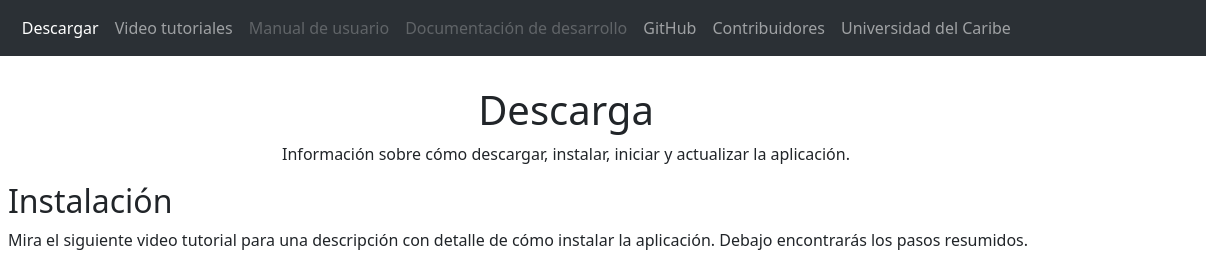
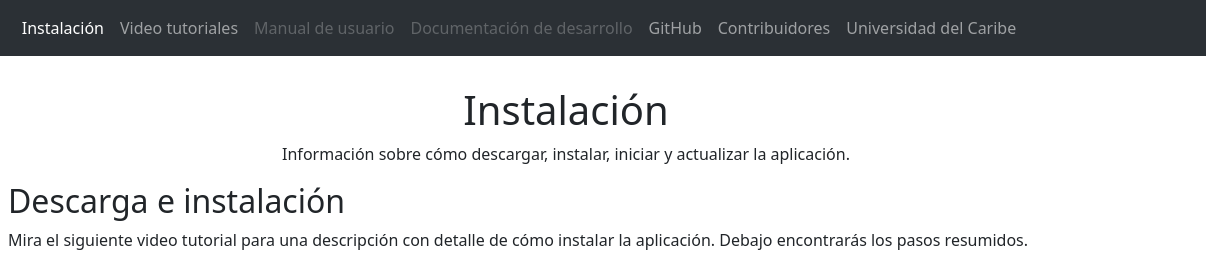
Before and after one commit to sia-information-system/sia-website, a plain HTML site: page pages/installation.html in a window 1280 px wide. Shown: the top 280 px of the page, 74-1280 px from the left. Drawn offline with nearby package versions, Linux system fonts and the light colour scheme; grey boxes are pictures that could not be loaded.

Commit message:
Renamed download page to installation page.

```diff
--- a/pages/download.html
+++ b/pages/installation.html
@@ -25,7 +25,7 @@
       <div class="collapse navbar-collapse" id="navbarNav">
         <ul class="navbar-nav">
           <li class="nav-item">
-            <a class="nav-link active" aria-current="page" href="#">Descargar</a>
+            <a class="nav-link active" aria-current="page" href="#">Instalación</a>
           </li>
           <li class="nav-item">
             <a class="nav-link" href="../pages/tutorials.html">Video tutoriales</a>
@@ -53,11 +53,11 @@
   <main>
     <div class="container">
       <div class="text-center">
-        <h1>Descarga</h1>
+        <h1>Instalación</h1>
         <p>Información sobre cómo descargar, instalar, iniciar y actualizar la aplicación.</p>
       </div>
       <div>
-        <h2>Instalación</h2>
+        <h2>Descarga e instalación</h2>
         <p>
           Mira el siguiente video tutorial para una descripción con detalle de cómo instalar la aplicación.
           Debajo encontrarás los pasos resumidos.
```
Also changed, not shown: index.html (+2 -2 lines), pages/contributors.html (+1 -1 lines), pages/tutorials.html (+1 -1 lines).
